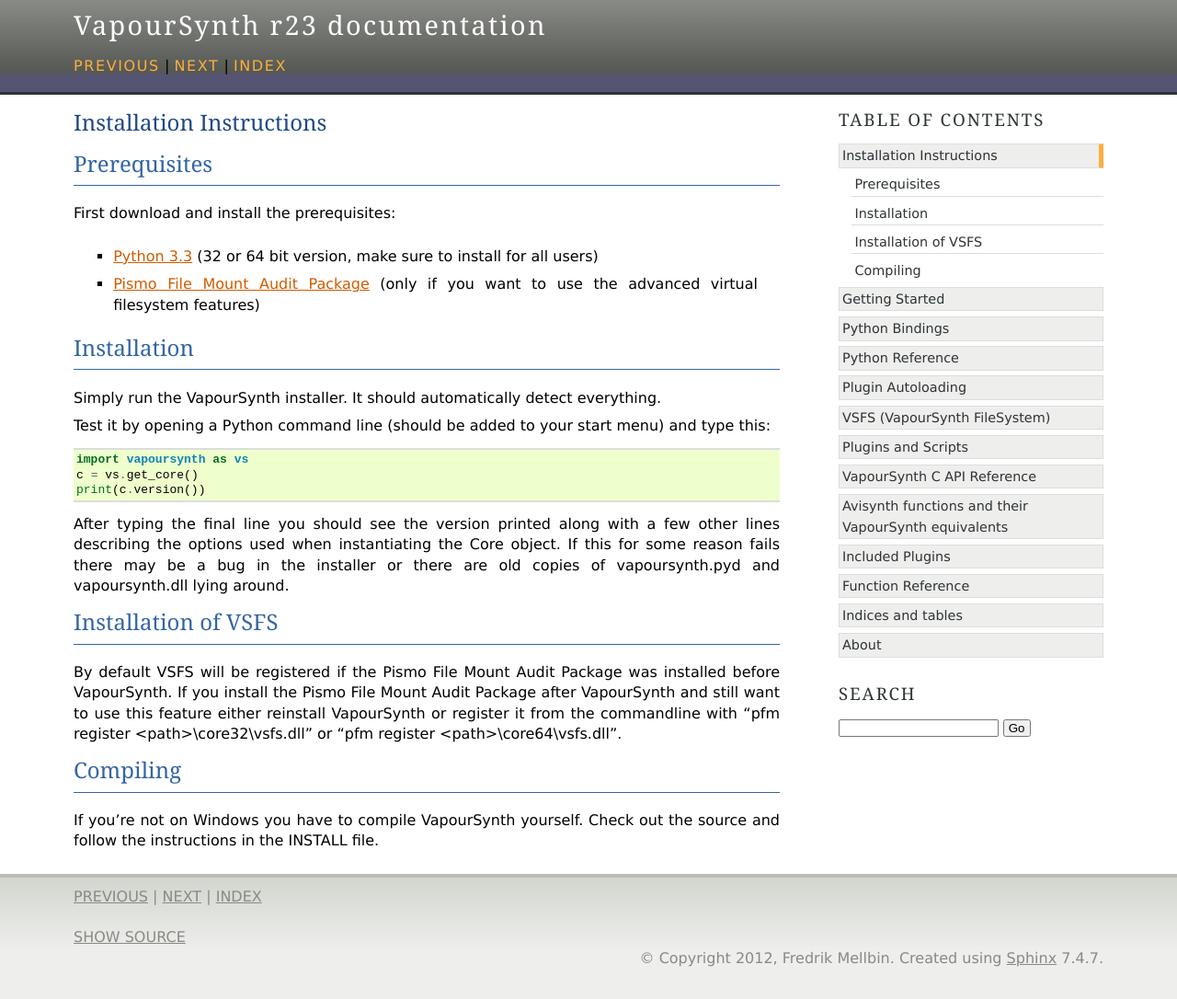
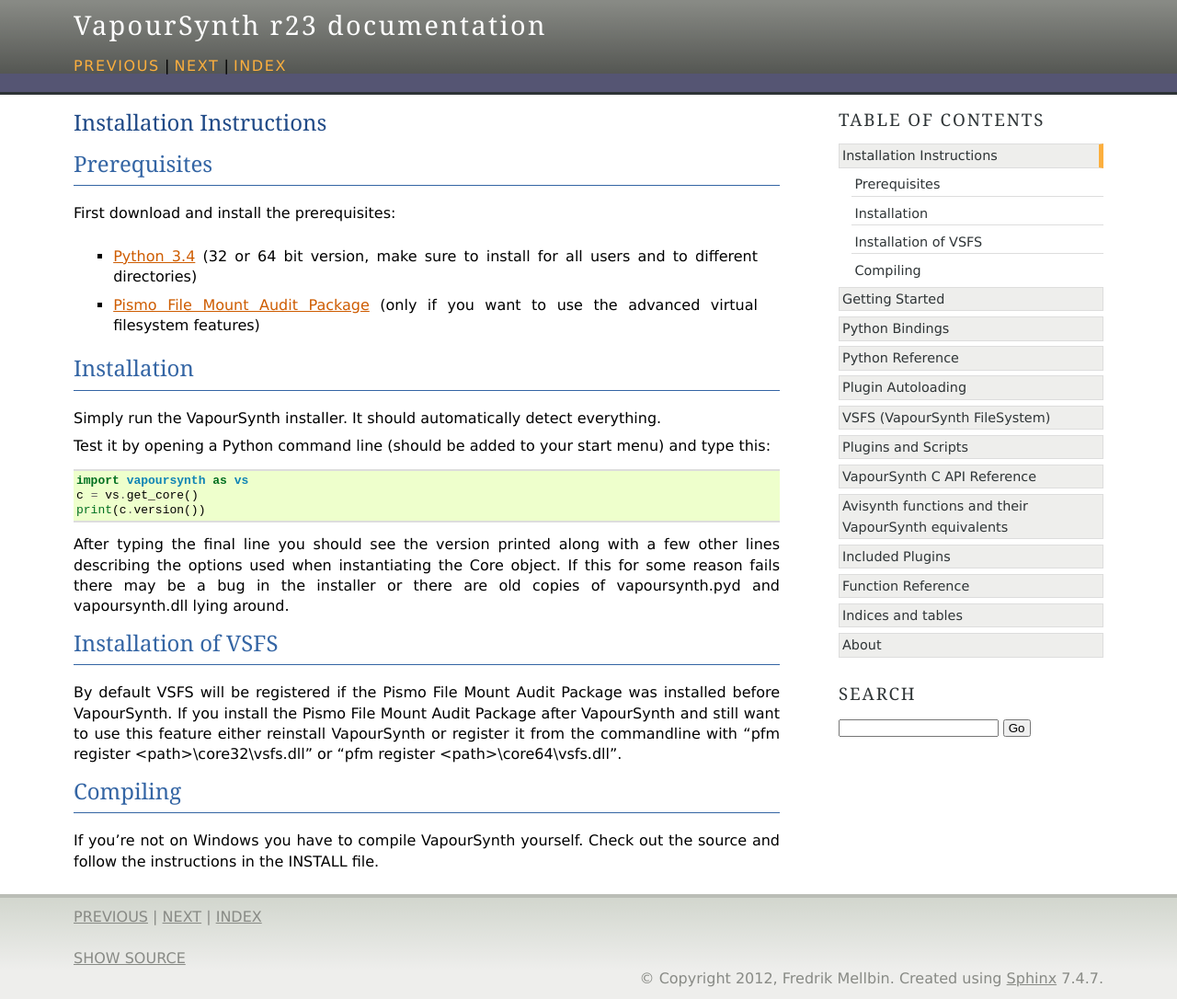
Before and after one commit to vapoursynth/vapoursynth, a Sphinx documentation site: the page built from doc/installation.rst, in a window 1280 px wide. Shown: the whole page at 92% size. Built offline with Sphinx 7.4.7, drawn with Linux system fonts in a browser that asks for light colours; formulas are drawn with MathJax 3; before the commit the page ends 1063 px from its top, so only the background shows below that.

Commit message:
doc: python 3.4 required

```diff
--- a/doc/installation.rst
+++ b/doc/installation.rst
@@ -5,7 +5,7 @@
 #############
 
 First download and install the prerequisites:
-   * `Python 3.3 <http://www.python.org/>`_ (32 or 64 bit version, make sure to install for all users)
+   * `Python 3.4 <http://www.python.org/>`_ (32 or 64 bit version, make sure to install for all users and to different directories)
    * `Pismo File Mount Audit Package <http://www.pismotechnic.com/download/>`_
      (only if you want to use the advanced virtual filesystem features)
 
```
